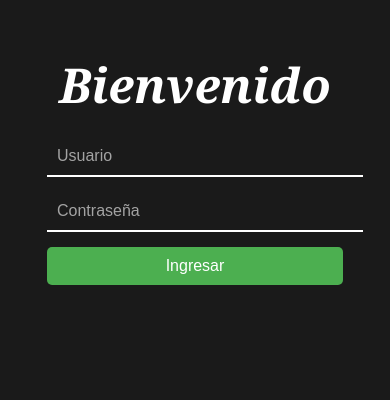
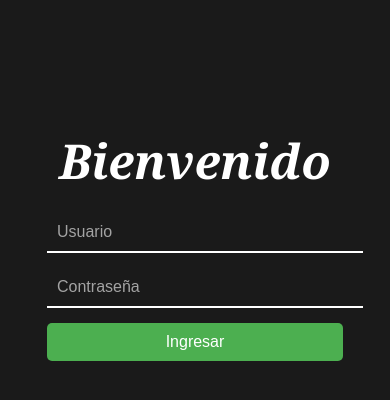
Before and after one commit to Eduard0PC/AppRestaurante, a website: page public/html/index.html in a window 390 px wide. Shown: the part 366-766 px from the top of the page. Drawn offline with Linux system fonts and the light colour scheme.

Commit message:
changes in web

```diff
--- a/public/css/styles.css
+++ b/public/css/styles.css
@@ -1,11 +1,4 @@
-body {
-    margin: 0;
-    font-family: Arial, sans-serif;
-    display: flex;
-    height: 100vh;
-    background-color: #1a1a1a;
-}
-
+/* General */
 html, body {
     height: 100%;
     width: 100%;
@@ -13,15 +6,22 @@ html, body {
     padding: 0;
     overflow: auto;
     box-sizing: border-box;
-    display: block;
+    font-family: Arial, sans-serif;
+    background-color: #1a1a1a;
 }
 
+body {
+    min-height: 100%;
+}
+
+/* Contenedor principal */
 .container {
     display: grid;
     grid-template-columns: 2fr 1fr;
     width: 100%;
 }
 
+/* Parte superior con logo */
 .up {
     position: relative;
     display: flex;
@@ -52,6 +52,7 @@ html, body {
     height: 351px;
 }
 
+/* Parte inferior con formulario */
 .down {
     background: #1a1a1a;
     color: white;
@@ -61,23 +62,30 @@ html, body {
     align-items: center;
     font-family: 'Georgia', serif;
     position: relative;
+    padding: 20px;
+    box-sizing: border-box;
+    flex-shrink: 0;
 }
 
+/* Título */
 .down h1 {
     font-size: 3rem;
     margin-bottom: 20px;
     font-style: italic;
 }
 
+/* Formulario */
 .form {
     width: 80%;
     max-width: 300px;
+    display: flex;
+    flex-direction: column;
+    gap: 15px;
 }
 
 .form input {
     width: 100%;
     padding: 10px;
-    margin-bottom: 15px;
     border: none;
     border-bottom: 2px solid white;
     background: transparent;
@@ -111,19 +119,22 @@ html, body {
         display: flex;
         flex-direction: column;
         width: 100%;
-        min-height: 100vh;
+        min-height: 100%;
         height: auto;
         overflow-y: auto;
+        flex-grow: 1;
     }
+
     .up {
         order: 1;
         padding: 5px;
     }
+
     .down {
         order: 2;
         padding: 10px;
         margin-top: 10px;
-        box-sizing: border-box;
         overflow-y: auto;
+        flex-grow: 1;
     }
 }
```
